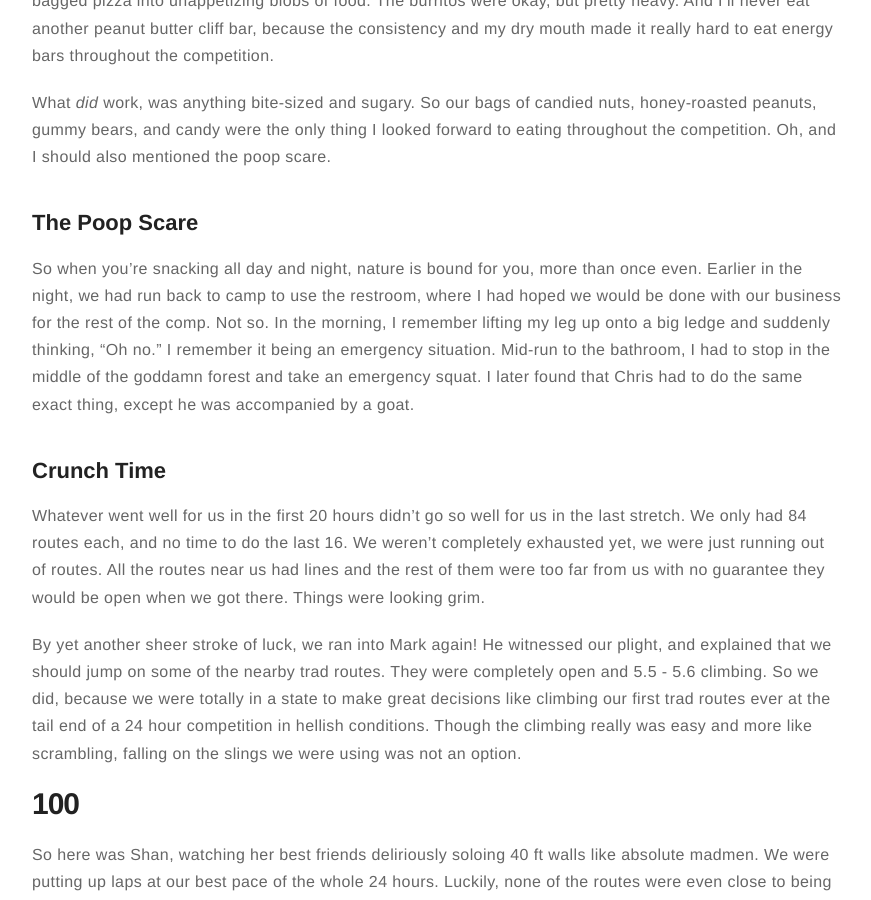
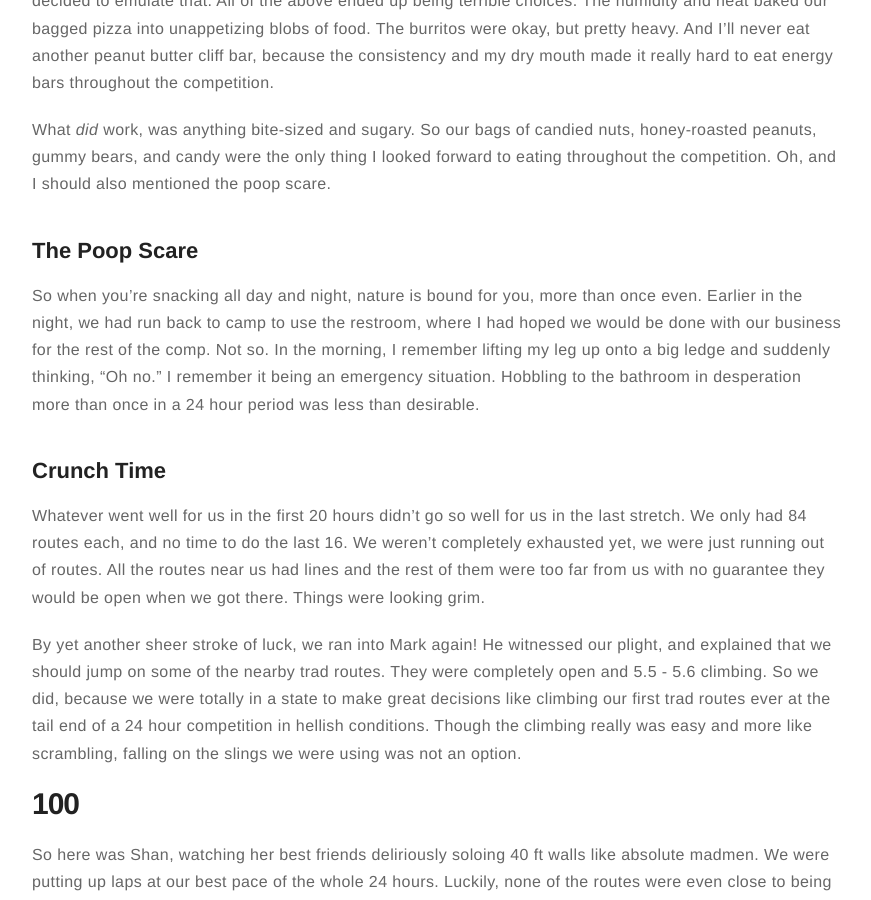
Before and after one commit to ryanwestby/ryanwestby.github.io, a Jekyll site: the page built from _posts/2018-07-26-facing-hell.md, in a window 1280 px wide and 900 px high, scrolled down 8635 px. Shown: the whole window, without its empty margins (203-1074 px from the left). Built offline with Jekyll 4.4.1, drawn with Linux system fonts in a browser that asks for light colours; comment, search, counter and statistics services are not loaded.

```diff
--- a/_posts/2018-07-26-facing-hell.md
+++ b/_posts/2018-07-26-facing-hell.md
@@ -108,7 +109,7 @@ What *did* work, was anything bite-sized and sugary. So our bags of candied nuts
 
 ## The Poop Scare
 
-So when you’re snacking all day and night, nature is bound for you, more than once even. Earlier in the night, we had run back to camp to use the restroom, where I had hoped we would be done with our business for the rest of the comp. Not so. In the morning, I remember lifting my leg up onto a big ledge and suddenly thinking, “Oh no.” I remember it being an emergency situation. Mid-run to the bathroom, I had to stop in the middle of the goddamn forest and take an emergency squat. I later found that Chris had to do the same exact thing, except he was accompanied by a goat.
+So when you’re snacking all day and night, nature is bound for you, more than once even. Earlier in the night, we had run back to camp to use the restroom, where I had hoped we would be done with our business for the rest of the comp. Not so. In the morning, I remember lifting my leg up onto a big ledge and suddenly thinking, “Oh no.” I remember it being an emergency situation. Hobbling to the bathroom in desperation more than once in a 24 hour period was less than desirable.
 
 ## Crunch Time
 
```
Also changed, not shown: other parts of _posts/2018-07-26-facing-hell.md (+1 -0 lines).
